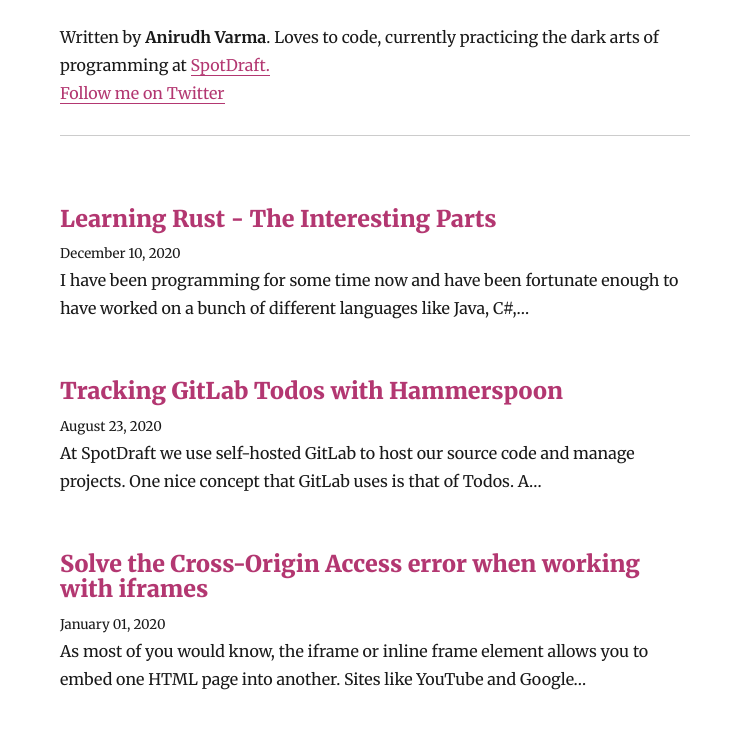
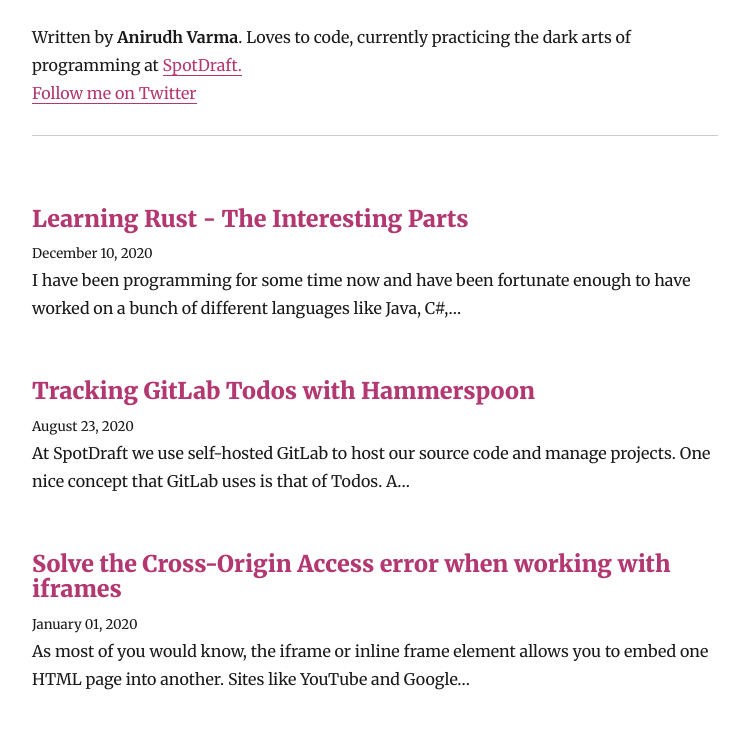
Before and after one commit to anirudhvarma12/undefined-blog, a Gatsby site: page / in a window 1280 px wide. Shown: the part 117-861 px from the top of the page, without its empty margins (265-1014 px from the left). Built offline with nearby package versions, Linux system fonts and the light colour scheme; Gatsby itself is replaced by a stand-in of ours; some packages are replaced by stand-ins of ours.

Commit message:
Increase max-width

```diff
--- a/src/components/Layout.js
+++ b/src/components/Layout.js
@@ -58,7 +58,7 @@ class Layout extends React.Component {
         style={{
           marginLeft: `auto`,
           marginRight: `auto`,
-          maxWidth: rhythm(24),
+          maxWidth: rhythm(26),
           padding: `${rhythm(1.5)} ${rhythm(3 / 4)}`,
         }}
       >
```
